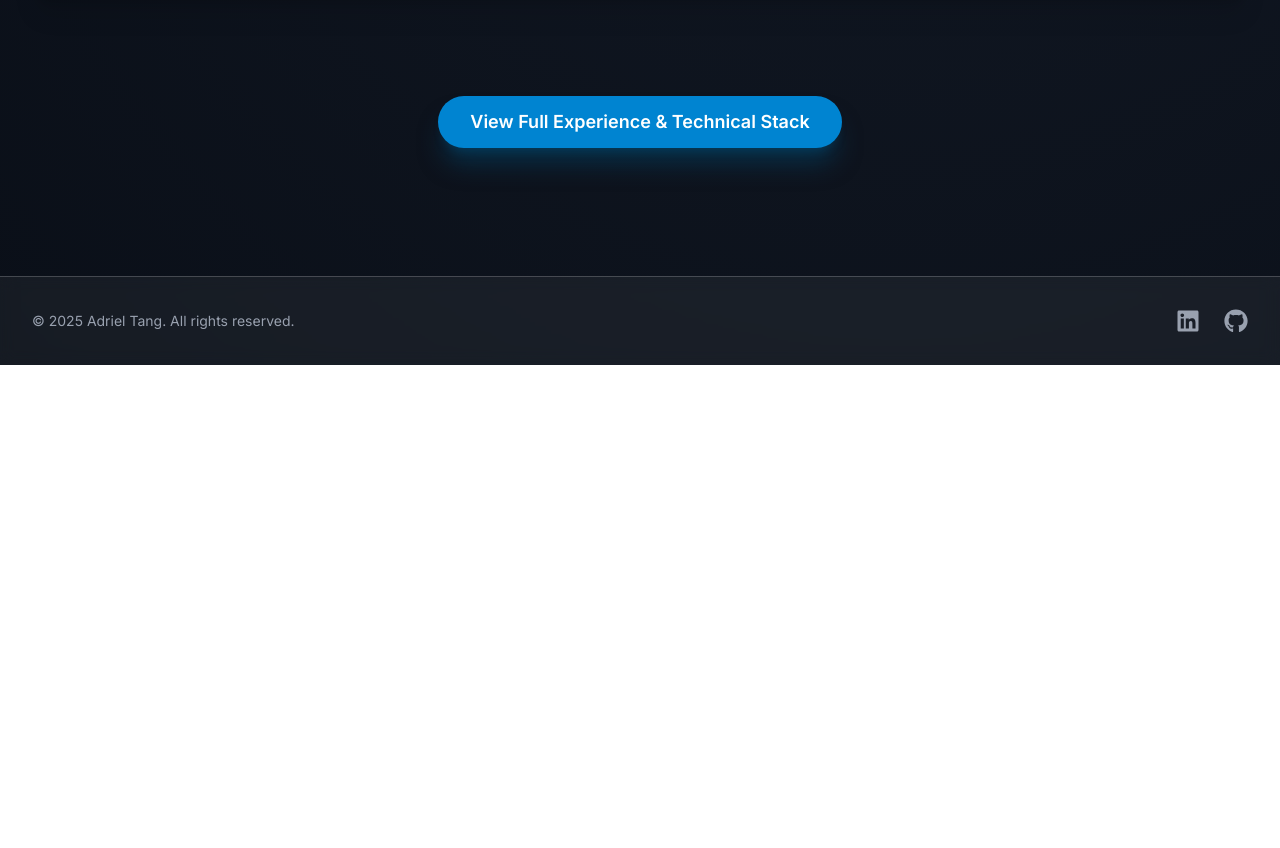
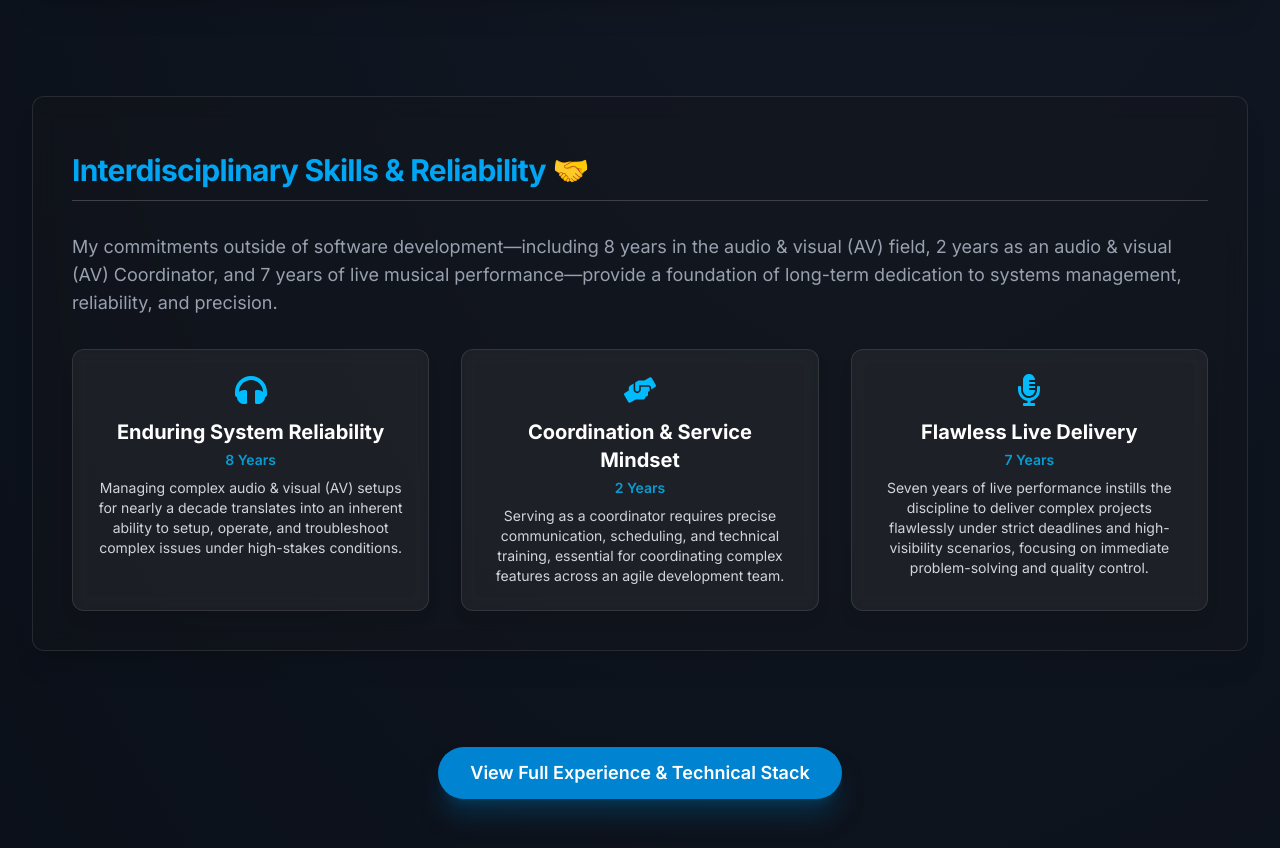
Before and after one commit to AdrielTTE/portfolio, a Next.js app: page /about in a window 1280 px wide. Shown: the part 1136-1984 px from the top of the page. Before the commit the page ends 1501 px from the top, so only its background shows below. Built offline with nearby package versions, Linux system fonts and the light colour scheme.

Commit message:
Updated about page

```diff
--- a/app/about/page.tsx
+++ b/app/about/page.tsx
@@ -1,11 +1,9 @@
-// app/about/page.tsx - CLEANED MINIMAL VERSION (Focus: Identity & Philosophy)
+// app/about/page.tsx - ENHANCED VERSION (Identity, Philosophy & Interdisciplinary Skills)
 
 "use client";
 import Image from 'next/image';
 import { motion, Variants } from 'framer-motion';
-
-// Icons are no longer needed here, but keeping Variants and motion import
-// is necessary for the animations in this file.
+import { FaMicrophoneAlt, FaHandsHelping, FaHeadphones } from 'react-icons/fa'; // Import icons for new section
 
 // ====================================================================
 // 1. ANIMATION VARIANTS
@@ -94,16 +92,55 @@ export default function AboutPage() {
                     </div>
                 </motion.div>
 
-                {/* SECTIONS 3 & 4 (Timeline & Technical Expertise) HAVE BEEN REMOVED
-                and moved to the new app/experience/page.tsx
-                */}
+                {/* 🚨 ENHANCED SECTION 3: INTERDISCIPLINARY SKILLS */}
+                <motion.div
+                    variants={scrollReveal}
+                    initial="hidden"
+                    whileInView="visible"
+                    viewport={{ once: true, amount: 0.2 }}
+                    className="p-10 rounded-xl bg-zinc-900/30 backdrop-blur-md shadow-xl ring-1 ring-inset ring-white/10"
+                >
+                    <h2 className="text-3xl font-bold mt-4 mb-8 border-b border-zinc-700 pb-3 text-sky-500">
+                        Interdisciplinary Skills & Reliability 🤝
+                    </h2>
+                    <p className="text-lg text-gray-400 mb-8">
+                        My commitments outside of software development—including 8 years in the audio & visual (AV) field, 2 years as an audio & visual (AV) Coordinator, and 7 years of live musical performance—provide a foundation of long-term dedication to systems management, reliability, and precision.
+                    </p>
+                    <div className="grid grid-cols-1 md:grid-cols-3 gap-8 text-center">
+
+                        {/* 3.1 AV Coordinator - Systems Thinking (Focus on 8 years) */}
+                        <div className="p-6 rounded-xl bg-white/5 backdrop-blur-sm border border-white/10 transition-transform duration-300 hover:scale-[1.03] hover:shadow-sky-500/30 shadow-lg">
+                            <FaHeadphones size={32} className="mx-auto mb-3 text-sky-400" />
+                            <h3 className="text-xl font-bold text-white mb-1">Enduring System Reliability</h3>
+                            <p className="text-sm font-semibold text-sky-400/80 mb-2">8 Years</p>
+                            <p className="text-sm text-gray-300">Managing complex audio & visual (AV) setups for nearly a decade translates into an inherent ability to setup, operate, and troubleshoot complex issues under high-stakes conditions.</p>
+                        </div>
+
+                        {/* 3.2 Church Member - Service & Coordination (Refined) */}
+                        <div className="p-6 rounded-xl bg-white/5 backdrop-blur-sm border border-white/10 transition-transform duration-300 hover:scale-[1.03] hover:shadow-sky-500/30 shadow-lg">
+                            <FaHandsHelping size={32} className="mx-auto mb-3 text-sky-400" />
+                            <h3 className="text-xl font-bold text-white mb-1">Coordination & Service Mindset</h3>
+                            <p className="text-sm font-semibold text-sky-400/80 mb-2">2 Years</p>
+                            <p className="text-sm text-gray-300">Serving as a coordinator requires precise communication, scheduling, and technical training, essential for coordinating complex features across an agile development team.</p>
+                        </div>
+
+                        {/* 3.3 Music Gigs - Performance Under Pressure (Focus on 7 years) */}
+                        <div className="p-6 rounded-xl bg-white/5 backdrop-blur-sm border border-white/10 transition-transform duration-300 hover:scale-[1.03] hover:hover:shadow-sky-500/30 shadow-lg">
+                            <FaMicrophoneAlt size={32} className="mx-auto mb-3 text-sky-400" />
+                            <h3 className="text-xl font-bold text-white mb-1">Flawless Live Delivery</h3>
+                            <p className="text-sm font-semibold text-sky-400/80 mb-2">7 Years</p>
+                            <p className="text-sm text-gray-300">Seven years of live performance instills the discipline to deliver complex projects flawlessly under strict deadlines and high-visibility scenarios, focusing on immediate problem-solving and quality control.</p>
+                        </div>
+                    </div>
+                </motion.div>
+
             </div>
 
 
-            {/* 🌟 NEW CTA: Directs to the Denser Experience Page 🌟 */}
+            {/* CTA: Directs to the Denser Experience Page (KEPT) */}
             <div className="text-center pt-24 pb-24">
                 <a
-                    href="/experience" // <-- UPDATED LINK
+                    href="/experience"
                     className="
                         inline-block px-8 py-3 text-lg font-semibold rounded-full transition-all duration-300 ease-in-out
                         bg-sky-600 text-white shadow-xl shadow-sky-900/50 hover:bg-sky-500 active:bg-sky-700
```
